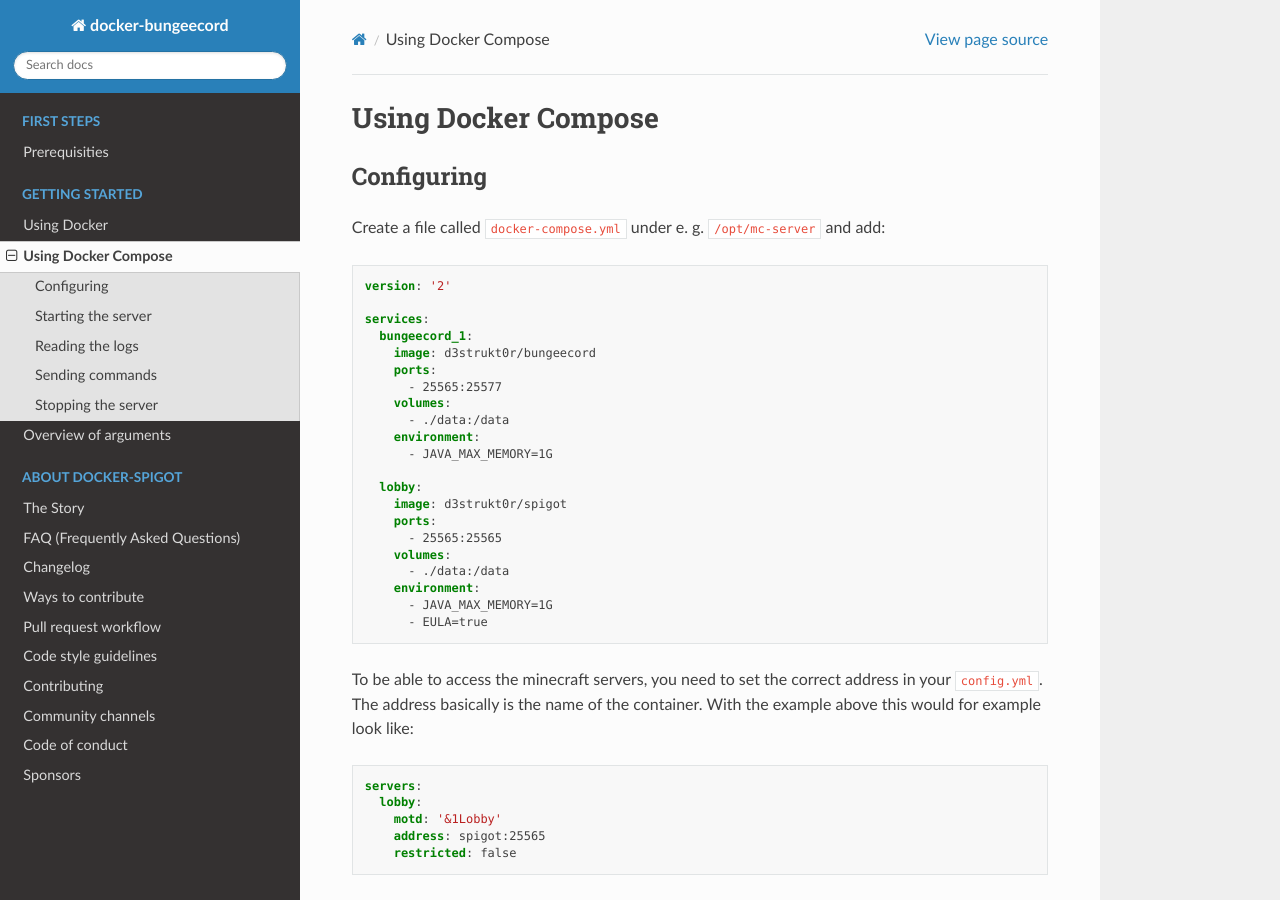
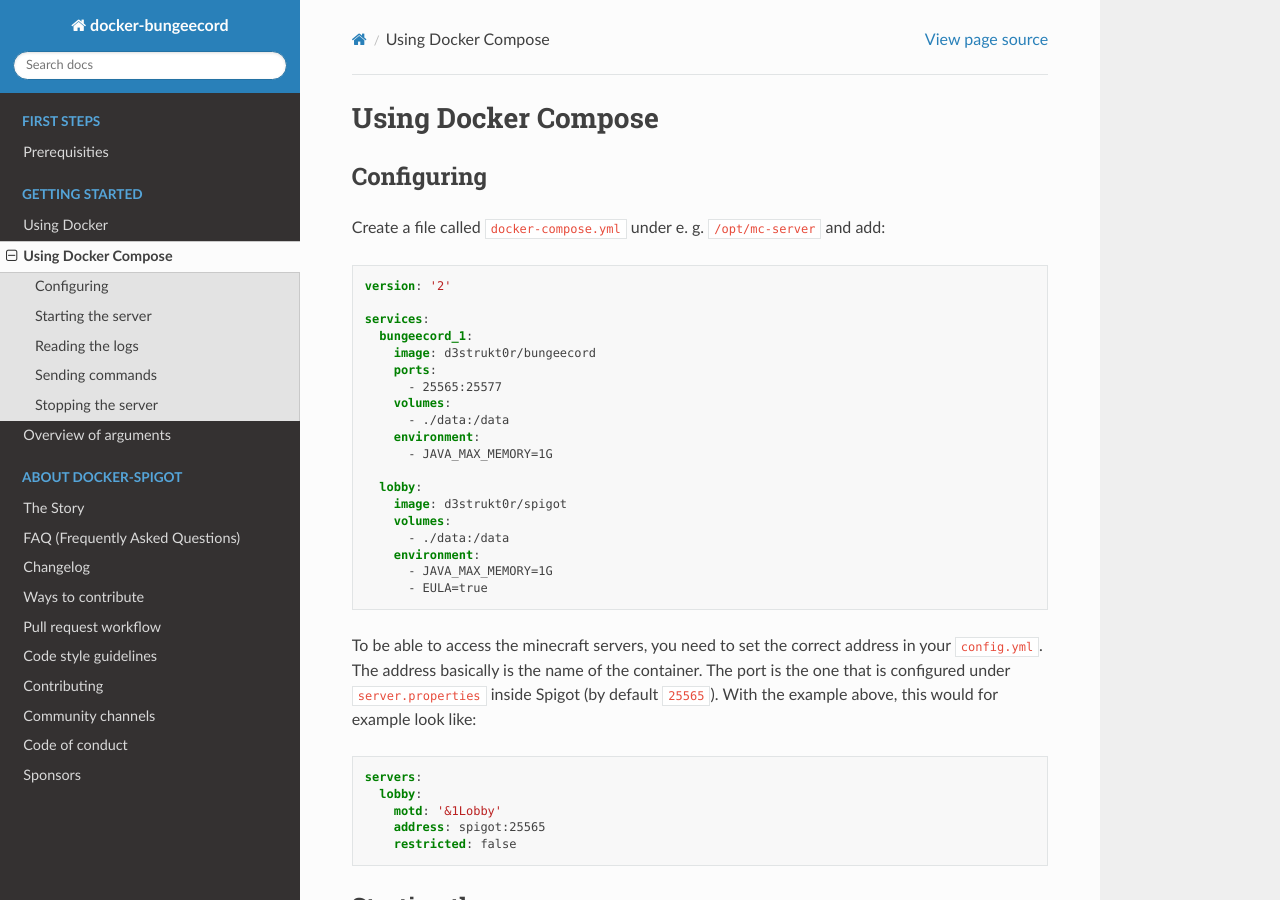
Before and after one commit to D3strukt0r/docker-bungeecord, a Sphinx documentation site: the page built from docs/pages/getting-started/docker-compose.rst, in a window 1280 px wide and 900 px high. Built offline with Sphinx 7.4.7 and the Read the Docs theme 2.0.0, drawn with Linux system fonts in a browser that asks for light colours.

Commit message:
Fix docs (wrong information)

```diff
--- a/docs/pages/getting-started/docker-compose.rst
+++ b/docs/pages/getting-started/docker-compose.rst
@@ -23,8 +23,6 @@
 
       lobby:
         image: d3strukt0r/spigot
-        ports:
-          - 25565:25565
         volumes:
           - ./data:/data
         environment:
@@ -32,8 +30,9 @@
           - EULA=true
 
 To be able to access the minecraft servers, you need to set the correct address in your
-:code:`config.yml`. The address basically is the name of the container. With the example above
-this would for example look like:
+:code:`config.yml`. The address basically is the name of the container. The port is the one that
+is configured under :code:`server.properties` inside Spigot (by default :code:`25565`). With the
+example above, this would for example look like:
 
 .. code-block:: yaml
 
```
